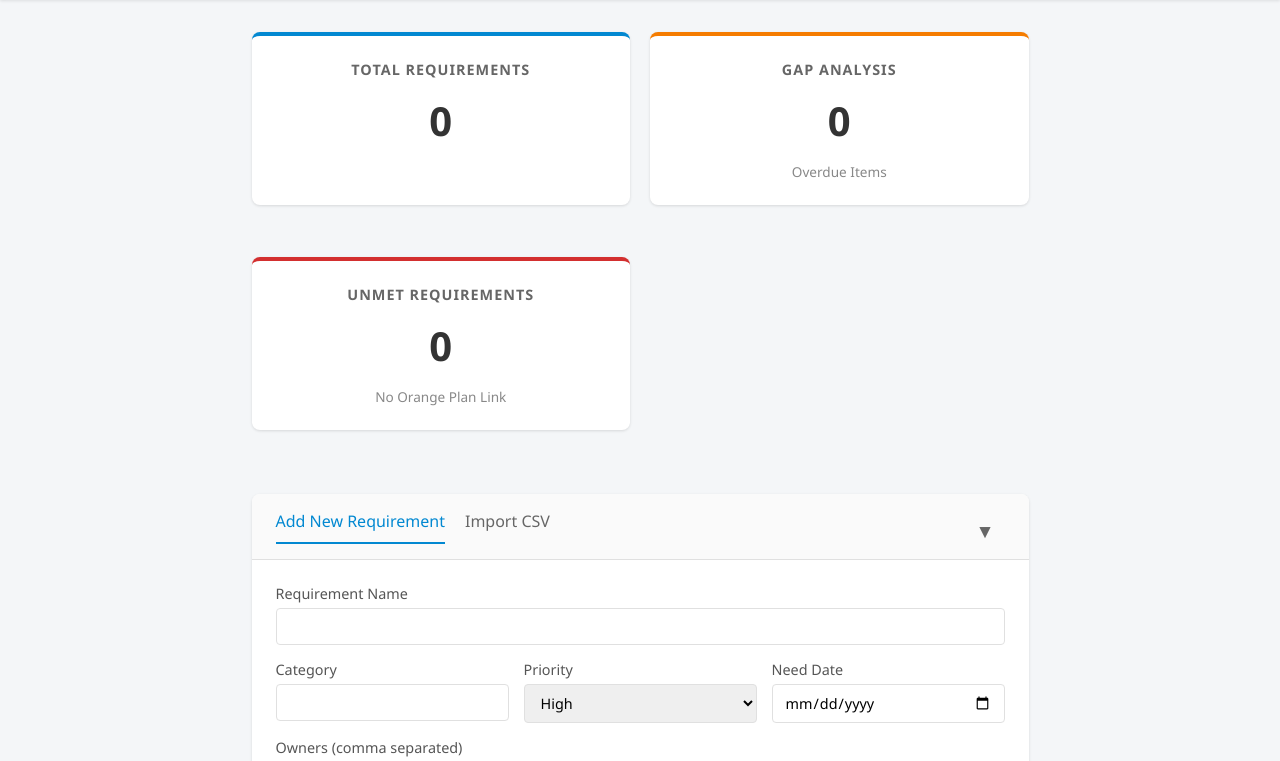
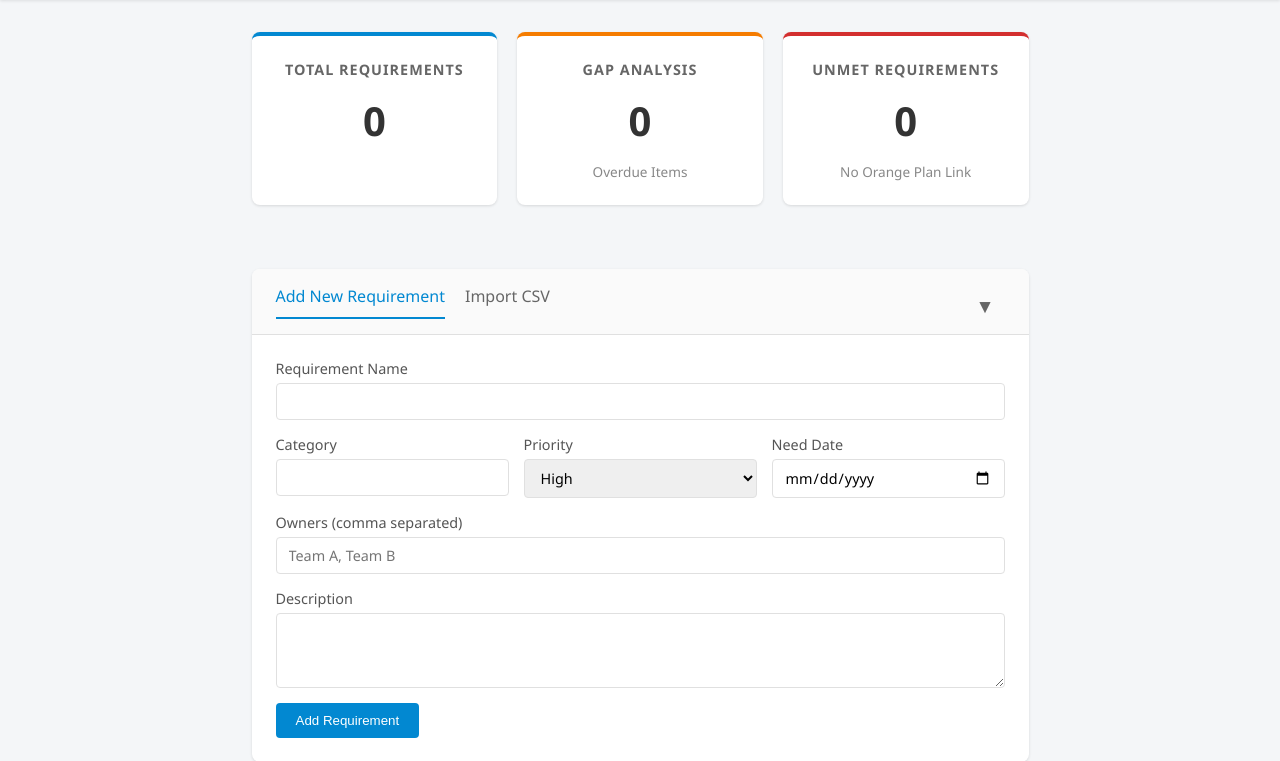
Before and after one commit to tssudhish/blue_orange_plan, a FastAPI app: page /dashboard in a window 1280 px wide. Shown: the part 85-846 px from the top of the page. Run offline with FastAPI, Linux system fonts and the light colour scheme.

Commit message:
grid update

```diff
--- a/src/static/style.css
+++ b/src/static/style.css
@@ -49,7 +49,7 @@ header p { margin: 0; opacity: 0.8; font-size: 0.9rem; }
 
 .summary-grid {
     display: grid;
-    grid-template-columns: repeat(auto-fit, minmax(250px, 1fr));
+    grid-template-columns: repeat(3, 1fr);
     gap: 20px;
     margin-bottom: 2rem;
 }
@@ -227,4 +227,8 @@ footer p { margin: 0; font-size: 0.85rem; }
         width: 100%;
         text-align: center;
     }
+
+    .summary-grid {
+        grid-template-columns: 1fr;
+    }
 }
```
